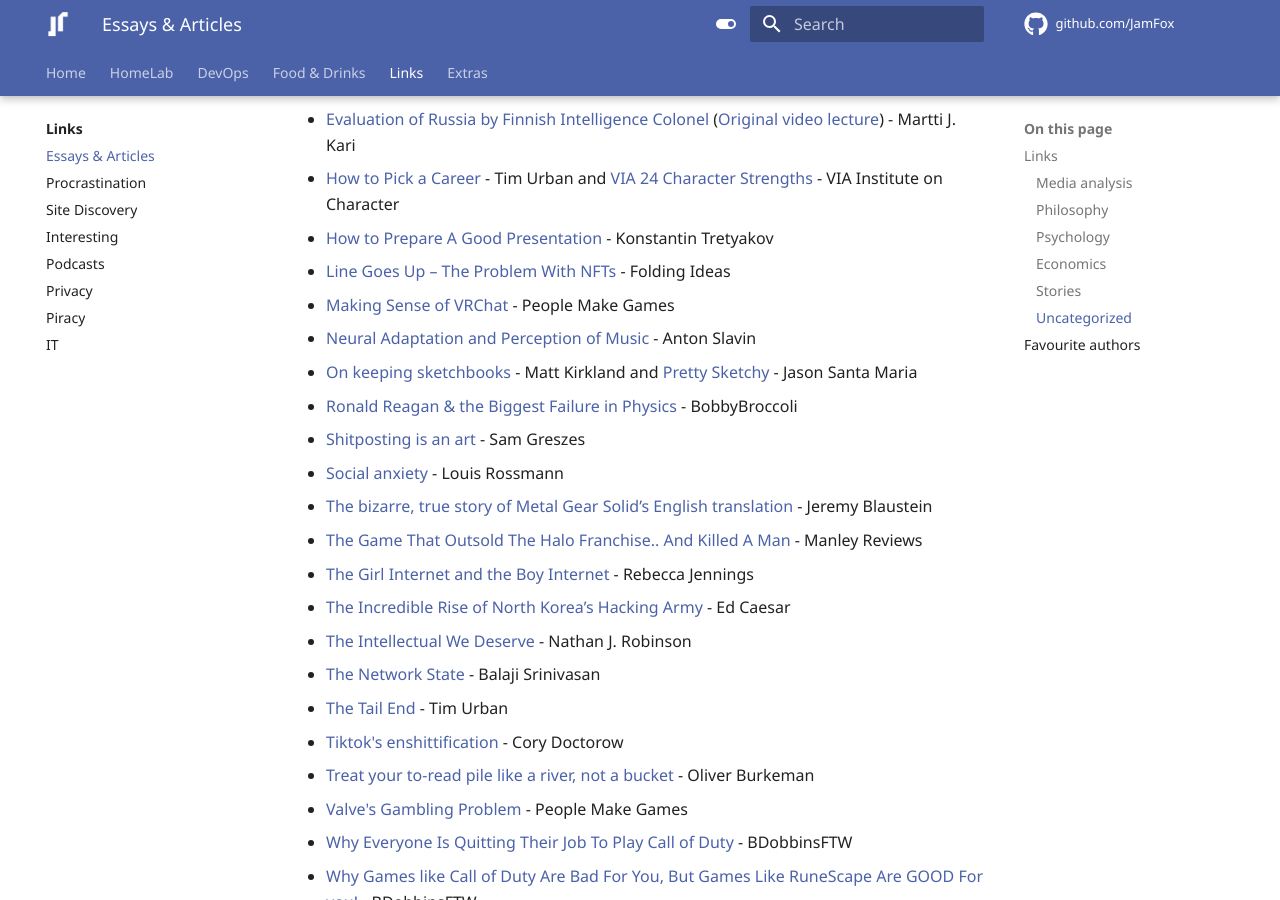
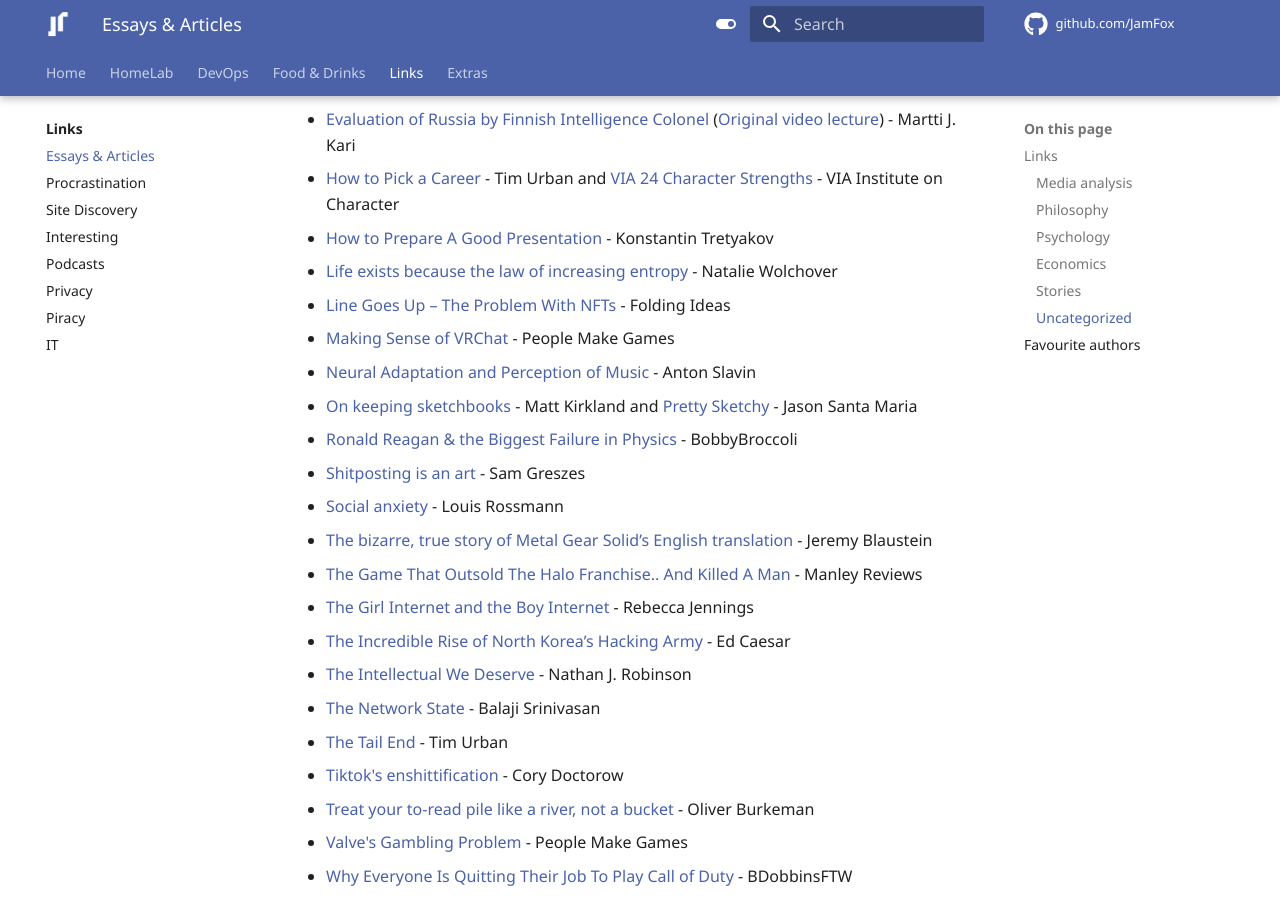
Before and after one commit to JamFox/docs.jamfox.dev, an MkDocs documentation site: the page built from docs/content/links/essays.md, in a window 1280 px wide and 900 px high, scrolled down 2223 px. Built offline with MkDocs 1.6.1 and Material for MkDocs 9.7.7, drawn with Linux system fonts in a browser that asks for light colours; comment, search, counter and statistics services are not loaded.

Commit message:
add life entropy

```diff
--- a/docs/content/links/essays.md
+++ b/docs/content/links/essays.md
@@ -71,6 +71,7 @@ title: "Essays & Articles"
 - [Evaluation of Russia by Finnish Intelligence Colonel](https://the-culture-shocks.blogspot.com/2022/03/evaluation-of-russia-by-finish.html) ([Original video lecture](https://www.youtube.com/watch?v=kF9KretXqJw)) - Martti J. Kari
 - [How to Pick a Career](https://waitbutwhy.com/2018/04/picking-career.html) - Tim Urban and [VIA 24 Character Strengths](https://www.viacharacter.org/character-strengths) -  VIA Institute on Character
 - [How to Prepare A Good Presentation](https://fouryears.eu/2019/02/11/how-to-prepare-a-good-presentation/) - Konstantin Tretyakov
+- [Life exists because the law of increasing entropy](https://www.quantamagazine.org/a-new-thermodynamics-theory-of-the-origin-of-life-20140122/) - Natalie Wolchover
 - [Line Goes Up – The Problem With NFTs](https://youtu.be/YQ_xWvX1n9g) - Folding Ideas
 - [Making Sense of VRChat](https://youtu.be/4PHT-zBxKQQ) - People Make Games
 - [Neural Adaptation and Perception of Music](https://blog.slavin.ee/posts/neural-adaptation-and-perception-of-music/) - Anton Slavin
```
